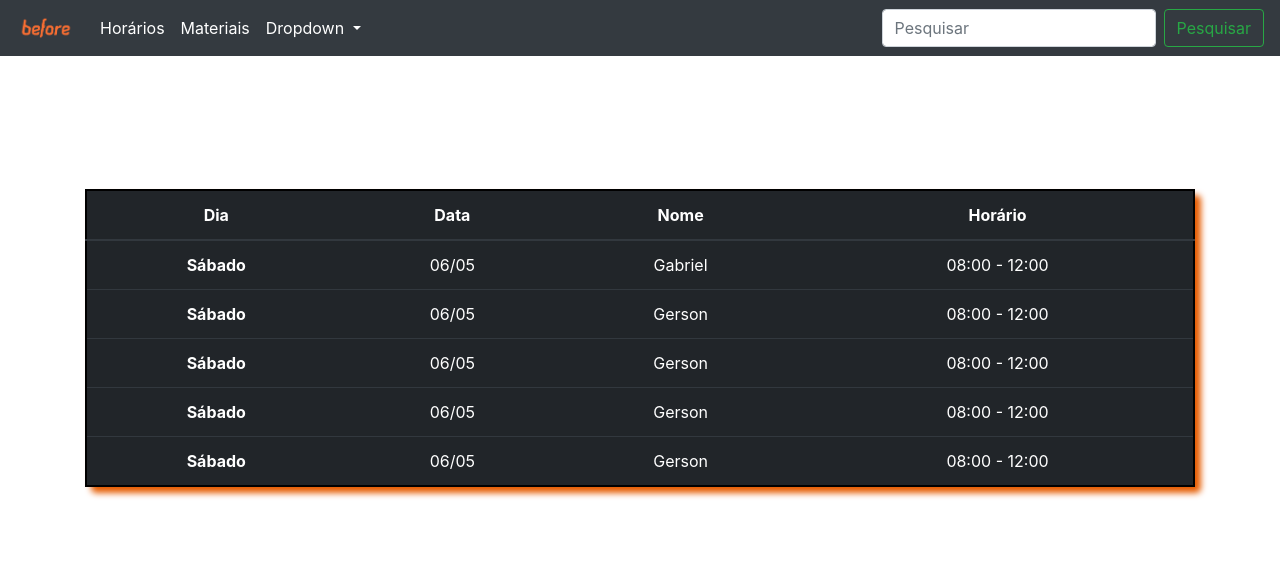
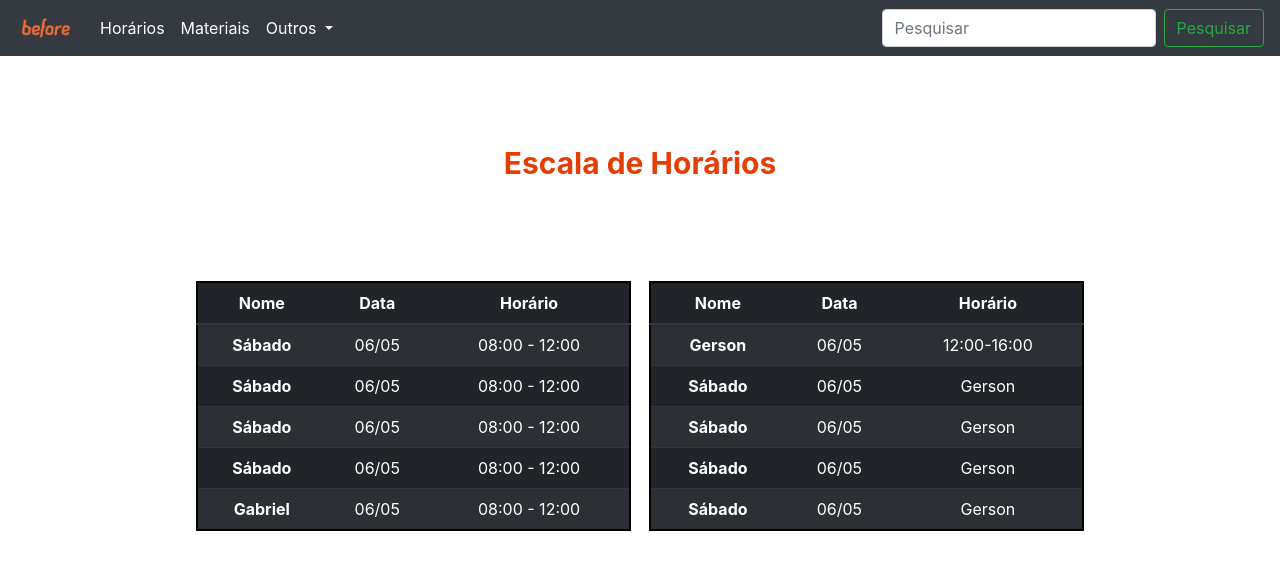
Before and after one commit to gersonpn/escala_funcionario, a plain HTML site: page frontend/pagina1.html in a window 1280 px wide. Drawn offline with nearby package versions, Linux system fonts and the light colour scheme; no server answers.

Commit message:
pagina 1

```diff
--- a/frontend/css/pagina1.css
+++ b/frontend/css/pagina1.css
@@ -1,11 +1,72 @@
-#tbcadastro {
-    width: 100%;
-    border-collapse: collapse;
-    border-radius: 5px;
-    border: 2.5px solid #000000;
-    margin-top: 12%;
-    box-shadow: 6px 6px 6px #e65c00;
+.container #titulo{
     text-align: center;
+
+    font-weight: bold;
+    color: #e63d05;
+    margin-top: 8%;
+    margin-bottom: 5%;
 
 
 }
+
+
+
+
+
+.table-wrapper {
+    display: flex;
+    margin-left: 10%;
+    margin-right: 10%;
+    margin-top: 4%;
+    text-align: center;
+    overflow-x: auto;
+    max-width: 100%;
+  }
+
+  #tbcadastro1, #tbcadastro2 {
+    width: 100%;
+    margin-top: 5%;
+    border-collapse: collapse;
+    border-radius: 1%;
+    border: 2.5px solid #000000;
+    text-align: center;
+  }
+
+  #tbcadastro1 th, #tbcadastro1 td,
+  #tbcadastro2 th, #tbcadastro2 td {
+    padding: 8px;
+    font-size: 16px;
+  }
+
+  @media (max-width: 768px) {
+    #tbcadastro1, #tbcadastro2 {
+      display: block;
+      width: 100%;
+      overflow-x: auto;
+      white-space: nowrap;
+    }
+
+    #tbcadastro1 th, #tbcadastro1 td,
+    #tbcadastro2 th, #tbcadastro2 td {
+      display: block;
+      width: 100%;
+      text-align: left;
+    }
+  }
+
+#tbcadastro2{
+    margin-left: 2%;
+
+}
+
+#titulo{
+
+    text-align: center;
+    font-size: 30px;
+    font-weight: bold;
+    color: #eeeeee;
+    margin-top: 5%;
+    margin-bottom: 5%;
+
+
+}
--- a/frontend/pagina1.html
+++ b/frontend/pagina1.html
@@ -28,10 +28,10 @@
           </li>
           <li class="nav-item dropdown">
             <a class="nav-link dropdown-toggle text-white" href="#" id="navbarDropdown" role="button" data-toggle="dropdown" aria-haspopup="true" aria-expanded="true">
-              Dropdown
+              Outros
             </a>
             <div class="dropdown-menu" aria-labelledby="navbarDropdown">
-              <a class="dropdown-item" href="#">1</a>
+              <a class="dropdown-item" href="#">Pitzi</a>
               <a class="dropdown-item" href="#">Outra ação</a>
               <div class="dropdown-divider"></div>
               <a class="dropdown-item" href="#">Algo mais aqui</a>
@@ -45,63 +45,99 @@
         </form>
       </div>
     </nav>
+    <div class="container">
+    <h3 id="titulo">Escala de Horários</h3>
 
-    <div class="container">
-    <table id="tbcadastro" class="table table-hover table-dark  ">
+    <div class="table-wrapper">
+
+      <table id="tbcadastro1" class="table table-hover table-dark table-striped">
         <thead>
+
           <tr>
-          <th scope="col">Dia</th>
+            <th scope="col">Nome</th>
             <th scope="col">Data</th>
-          <th scope="col">Nome</th>
             <th scope="col">Horário</th>
-
           </tr>
         </thead>
         <tbody>
           <tr>
             <th scope="row">Sábado</th>
             <td>06/05</td>
-          <td>Gabriel</td>
             <td>08:00 - 12:00</td>
-
-
           </tr>
           <tr>
             <th scope="row">Sábado</th>
             <td>06/05</td>
-          <td>Gerson</td>
             <td>08:00 - 12:00</td>
-
-
           </tr>
           <tr>
             <th scope="row">Sábado</th>
             <td>06/05</td>
-          <td>Gerson</td>
             <td>08:00 - 12:00</td>
-
-
           </tr>
           <tr>
             <th scope="row">Sábado</th>
             <td>06/05</td>
-          <td>Gerson</td>
             <td>08:00 - 12:00</td>
+          </tr>
+          <tr>
+            <th scope="row">Gabriel</th>
+            <td>06/05</td>
+            <td>08:00 - 12:00</td>
+          </tr>
+        </tbody>
+      </table>
+      <table id="tbcadastro2" class="table table-hover table-dark table-striped" ger>
+        <thead>
+
+          <tr>
+            <th scope="col">Nome</th>
+            <th scope="col">Data</th>
+            <th scope="col">Horário</th>
+          </tr>
+        </thead>
 
 
+        <tbody>
+
+          <tr>
+            <th scope="row">Gerson</th>
+            <td>06/05</td>
+            <td>12:00-16:00</td>
           </tr>
+
           <tr>
             <th scope="row">Sábado</th>
             <td>06/05</td>
             <td>Gerson</td>
-          <td>08:00 - 12:00</td>
+          </tr>
 
+          <tr>
+            <th scope="row">Sábado</th>
+            <td>06/05</td>
+            <td>Gerson</td>
+          </tr>
+
+          <tr>
+            <th scope="row">Sábado</th>
+            <td>06/05</td>
+            <td>Gerson</td>
+          </tr>
+
+          <tr>
+            <th scope="row">Sábado</th>
+            <td>06/05</td>
+            <td>Gerson</td>
+          </tr>
 
       </tbody>
     </table>
     </div>
+  </div>
 
 
-
+<script src="https://code.jquery.com/jquery-3.3.1.slim.min.js" integrity="sha384-q8i/X+965DzO0rT7abK41JStQIAqVgRVzpbzo5smXKp4YfRvH+8abtTE1Pi6jizo" crossorigin="anonymous"></script>
+<script src="https://cdnjs.cloudflare.com/ajax/libs/popper.js/1.14.3/umd/popper.min.js" integrity="sha384-ZMP7rVo3mIykV+2+9J3UJ46jBk0WLaUAdn689aCwoqbBJiSnjAK/l8WvCWPIPm49" crossorigin="anonymous"></script>
+<script src="https://stackpath.bootstrapcdn.com/bootstrap/4.1.3/js/bootstrap.min.js" integrity="sha384-ChfqqxuZUCnJSK3+MXmPNIyE6ZbWh2IMqE241rYiqJxyMiZ6OW/JmZQ5stwEULTy" crossorigin="anonymous"></script>
 </body>
 </html>
```
Also changed, not shown: frontend/index.html (+1 -0 lines). Lines whose indentation alone changed are shown as unchanged.
